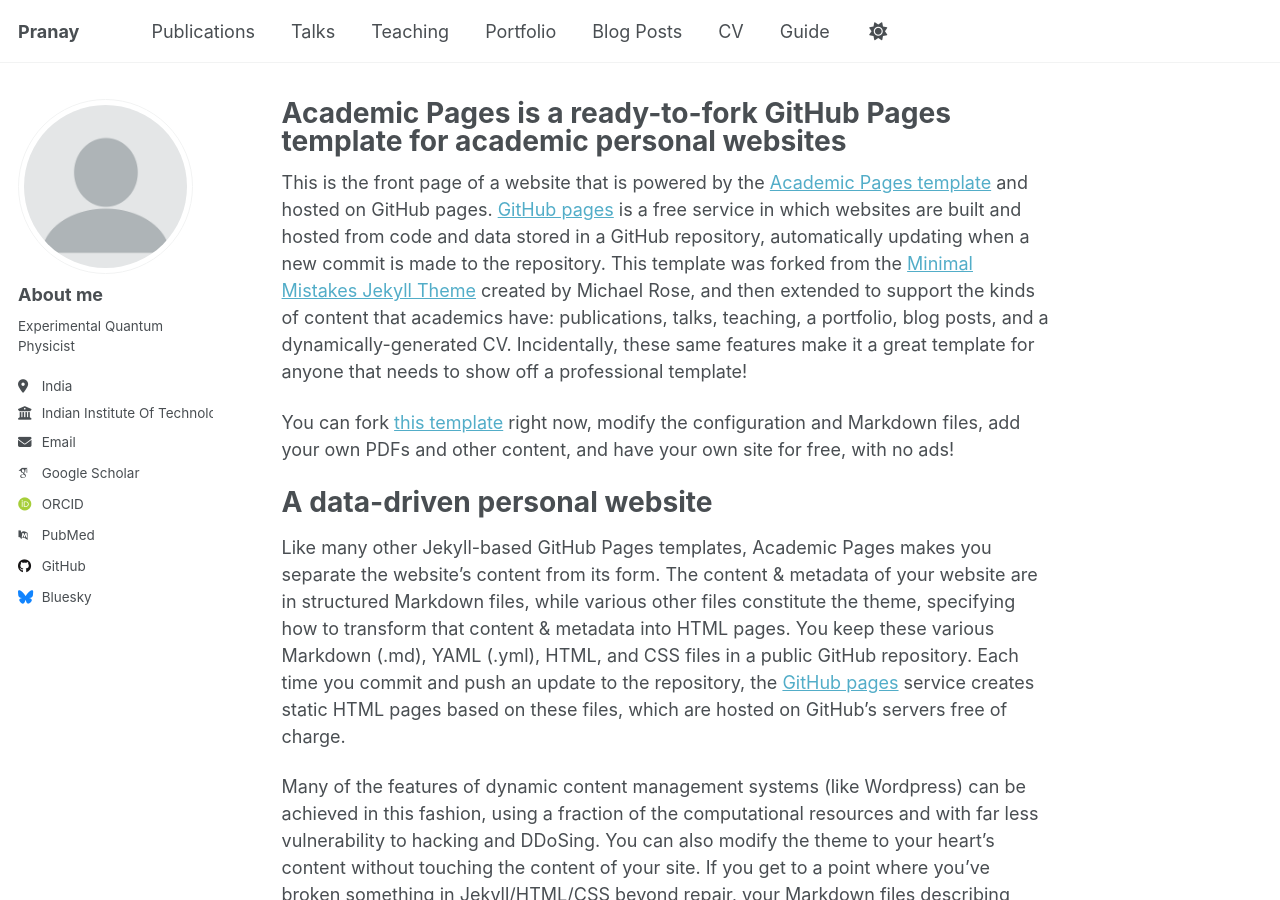
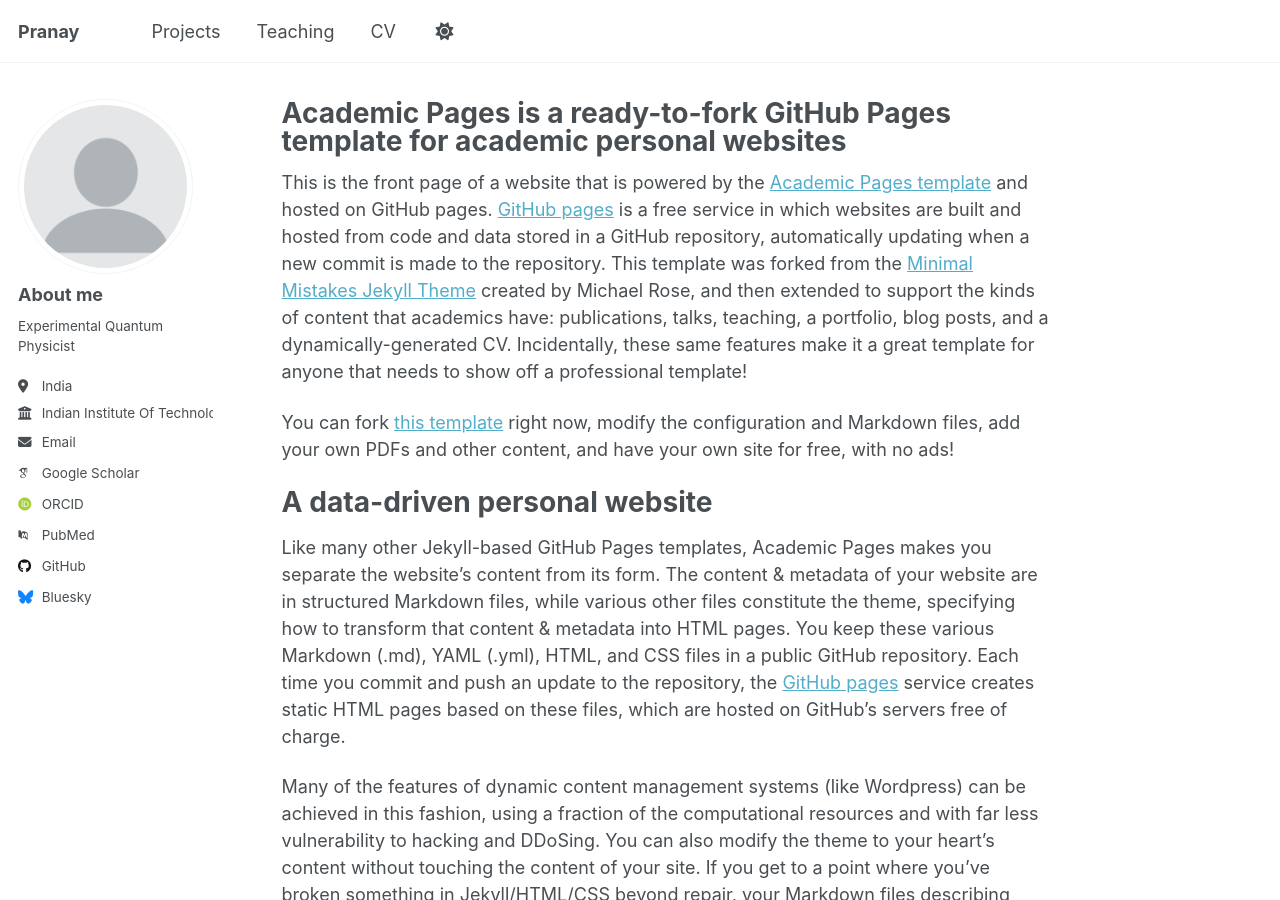
Before and after one commit to Pranay-pandey27/Pranay-pandey27.github.io, a Jekyll site: the page built from _pages/about.md, in a window 1280 px wide and 900 px high. Built offline with Jekyll 4.4.1, drawn with Linux system fonts in a browser that asks for light colours; some web fonts are replaced; a script that is not in the unit is left out.

Commit message:
Update navigation.yml

```diff
--- a/_data/navigation.yml
+++ b/_data/navigation.yml
@@ -8,26 +8,14 @@
 #      Markdown formatted page while the second is generated using JSON.
 
 main:
-  - title: "Publications"
-    url: /publications/
-
-  - title: "Talks"
-    url: /talks/
+  - title: "Projects"
+    url: /projects/
 
   - title: "Teaching"
     url: /teaching/
-
-  - title: "Portfolio"
-    url: /portfolio/
-
-  - title: "Blog Posts"
-    url: /year-archive/
 
   - title: "CV"
     url: /cv/
 
   # - title: "CV"
   #   url: /cv-json/
-
-  - title: "Guide"
-    url: /markdown/
```
